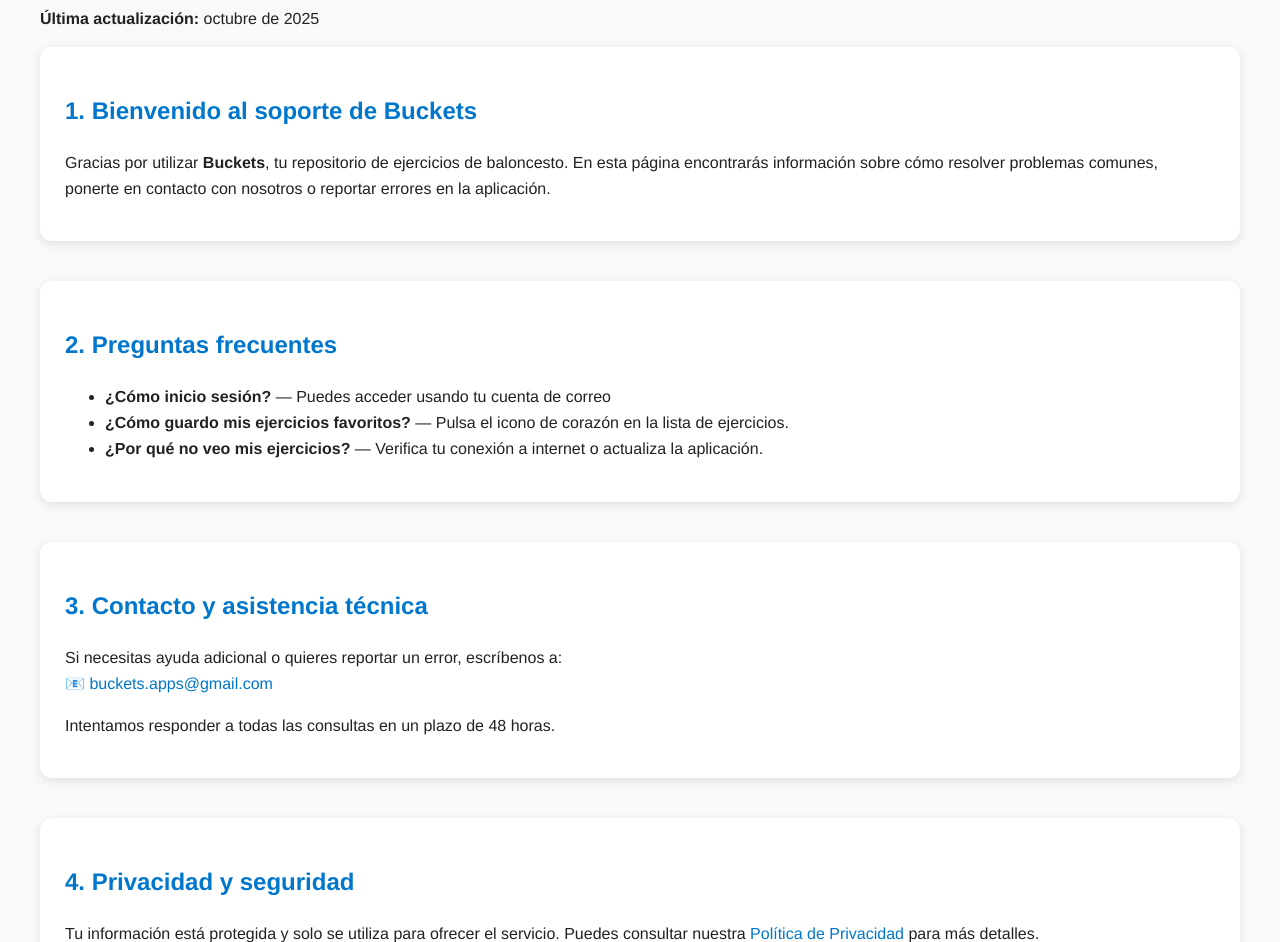
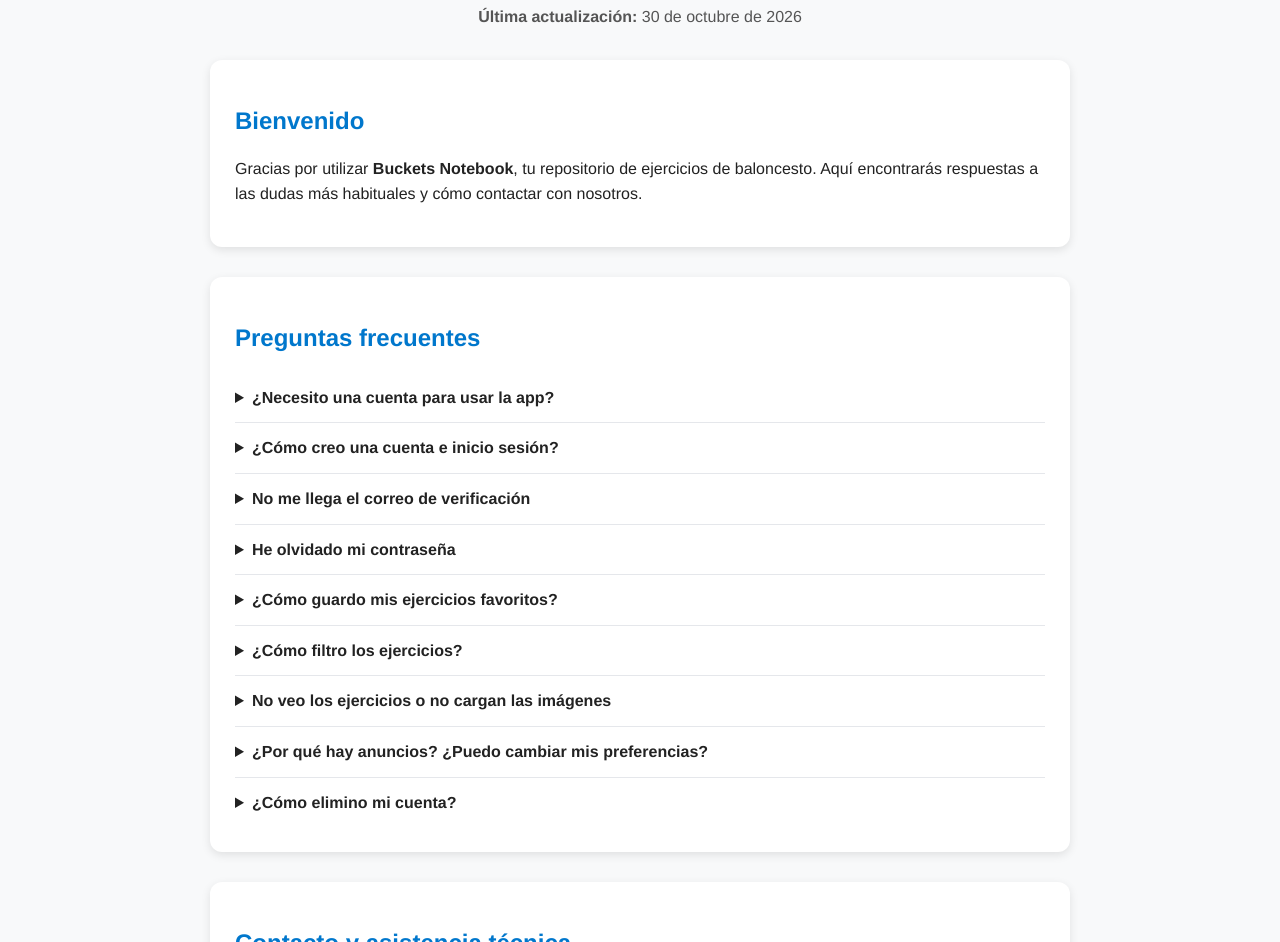
Before and after one commit to repu24/bucketsprivacy.github.io, a plain HTML site: page support.html in a window 1280 px wide. Shown: the part 115-1057 px from the top of the page. Drawn offline with Linux system fonts and the light colour scheme.

Commit message:
Revise support page for Buckets Notebook
Updated the support page to reflect the new app name and last update date, improved styling, and added frequently asked questions.

```diff
--- a/support.html
+++ b/support.html
@@ -3,31 +3,54 @@
 <head>
   <meta charset="UTF-8" />
   <meta name="viewport" content="width=device-width, initial-scale=1.0" />
-  <title>Soporte — Buckets</title>
+  <title>Soporte — Buckets Notebook</title>
+  <meta name="description" content="Centro de soporte de la aplicación Buckets Notebook: preguntas frecuentes y contacto." />
   <style>
     body {
       font-family: 'Helvetica Neue', Helvetica, Arial, sans-serif;
       line-height: 1.6;
-      margin: 40px;
+      margin: 0 auto;
+      padding: 40px 20px;
+      max-width: 860px;
       background-color: #f8f9fa;
       color: #222;
     }
     h1, h2, h3 {
       color: #0077cc;
+      line-height: 1.3;
     }
     h1 {
       text-align: center;
+      margin-bottom: 10px;
+    }
+    .updated {
+      text-align: center;
       margin-bottom: 30px;
+      color: #555;
     }
     p {
       margin-bottom: 15px;
     }
     section {
-      margin-bottom: 40px;
+      margin-bottom: 30px;
       background: white;
       padding: 25px;
       border-radius: 12px;
       box-shadow: 0 3px 10px rgba(0,0,0,0.1);
+    }
+    details {
+      border-bottom: 1px solid #e5e7eb;
+      padding: 12px 0;
+    }
+    details:last-child {
+      border-bottom: none;
+    }
+    summary {
+      cursor: pointer;
+      font-weight: bold;
+    }
+    details p, details ol {
+      margin: 10px 0 0;
     }
     a {
       color: #0077cc;
@@ -42,60 +65,123 @@
       margin-top: 40px;
       color: #777;
     }
+    @media (max-width: 600px) {
+      body { padding: 20px 12px; }
+      section { padding: 18px; }
+    }
   </style>
 </head>
 <body>
 
-  <h1>Centro de Soporte — Buckets</h1>
-  <p><strong>Última actualización:</strong> octubre de 2025</p>
+  <h1>Centro de Soporte — Buckets Notebook</h1>
+  <p class="updated"><strong>Última actualización:</strong> 30 de octubre de 2026</p>
 
   <section>
-    <h2>1. Bienvenido al soporte de Buckets</h2>
+    <h2>Bienvenido</h2>
     <p>
-      Gracias por utilizar <strong>Buckets</strong>, tu repositorio de ejercicios de baloncesto.
-      En esta página encontrarás información sobre cómo resolver problemas comunes, ponerte en contacto con nosotros o reportar errores en la aplicación.
+      Gracias por utilizar <strong>Buckets Notebook</strong>, tu repositorio de ejercicios de baloncesto.
+      Aquí encontrarás respuestas a las dudas más habituales y cómo contactar con nosotros.
     </p>
   </section>
 
   <section>
-    <h2>2. Preguntas frecuentes</h2>
-    <ul>
-      <li><strong>¿Cómo inicio sesión?</strong> — Puedes acceder usando tu cuenta de correo</li>
-      <li><strong>¿Cómo guardo mis ejercicios favoritos?</strong> — Pulsa el icono de corazón en la lista de ejercicios.</li>
-      <li><strong>¿Por qué no veo mis ejercicios?</strong> — Verifica tu conexión a internet o actualiza la aplicación.</li>
-    </ul>
+    <h2>Preguntas frecuentes</h2>
+
+    <details>
+      <summary>¿Necesito una cuenta para usar la app?</summary>
+      <p>No. Puedes consultar todos los ejercicios sin registrarte. La cuenta solo es necesaria para guardar ejercicios favoritos.</p>
+    </details>
+
+    <details>
+      <summary>¿Cómo creo una cuenta e inicio sesión?</summary>
+      <p>
+        Pulsa el icono de <strong>Perfil</strong> (arriba a la derecha) y elige <strong>Crear cuenta</strong> o <strong>Iniciar sesión</strong> con tu correo y una contraseña.
+        Después de registrarte recibirás un correo de verificación: debes abrir el enlace antes de poder iniciar sesión.
+      </p>
+    </details>
+
+    <details>
+      <summary>No me llega el correo de verificación</summary>
+      <p>
+        Revisa la carpeta de correo no deseado o spam. Si no está, intenta iniciar sesión: la app te ofrecerá
+        <strong>Reenviar verificación</strong>.
+      </p>
+    </details>
+
+    <details>
+      <summary>He olvidado mi contraseña</summary>
+      <p>
+        En la pantalla de inicio de sesión, escribe tu correo y pulsa <strong>¿Olvidaste tu contraseña?</strong>.
+        Recibirás un correo para crear una nueva. Si ya has iniciado sesión, también puedes hacerlo desde <strong>Perfil → Cambiar contraseña</strong>.
+      </p>
+    </details>
+
+    <details>
+      <summary>¿Cómo guardo mis ejercicios favoritos?</summary>
+      <p>
+        Inicia sesión y pulsa el icono de corazón de cualquier ejercicio. Los encontrarás en la pestaña
+        <strong>Favoritos</strong>, agrupados por etiqueta.
+      </p>
+    </details>
+
+    <details>
+      <summary>¿Cómo filtro los ejercicios?</summary>
+      <p>
+        En la pestaña <strong>Ejercicios</strong>, pulsa <strong>Menú → Filtros</strong> y marca una o varias etiquetas.
+        Se mostrarán los ejercicios que tengan todas las etiquetas seleccionadas.
+      </p>
+    </details>
+
+    <details>
+      <summary>No veo los ejercicios o no cargan las imágenes</summary>
+      <p>
+        Comprueba tu conexión a internet y que tienes instalada la última versión de la app.
+        Si tienes filtros activos, prueba a borrarlos desde <strong>Menú → Borrar filtros</strong>.
+      </p>
+    </details>
+
+    <details>
+      <summary>¿Por qué hay anuncios? ¿Puedo cambiar mis preferencias?</summary>
+      <p>
+        Los anuncios permiten que Buckets Notebook sea gratuita. Si estás en Europa, puedes cambiar en cualquier momento
+        si aceptas anuncios personalizados desde <strong>Perfil → Privacidad de anuncios</strong>.
+      </p>
+    </details>
+
+    <details>
+      <summary>¿Cómo elimino mi cuenta?</summary>
+      <p>
+        Desde la app: <strong>Perfil → Eliminar cuenta</strong>. Si ya no tienes la app, consulta
+        <a href="index.html#eliminar-cuenta">cómo solicitar la eliminación de tu cuenta</a>.
+      </p>
+    </details>
   </section>
 
   <section>
-    <h2>3. Contacto y asistencia técnica</h2>
+    <h2>Contacto y asistencia técnica</h2>
     <p>
-      Si necesitas ayuda adicional o quieres reportar un error, escríbenos a:
+      Si necesitas más ayuda o quieres informar de un error, escríbenos a:
       <br />
-      📧 <a href="mailto:buckets.apps@gmail.com">buckets.apps@gmail.com</a>
+      📧 <a href="mailto:buckets.apps@gmail.com?subject=Soporte%20Buckets%20Notebook">buckets.apps@gmail.com</a>
     </p>
     <p>
-      Intentamos responder a todas las consultas en un plazo de 48 horas.
+      Para ayudarte más rápido, indica el modelo de tu móvil, la versión del sistema (Android o iOS) y qué estabas haciendo cuando apareció el problema.
+      Si puedes, adjunta una captura de pantalla.
     </p>
+    <p>Intentamos responder a todas las consultas en un plazo de 48 horas laborables.</p>
   </section>
 
   <section>
-    <h2>4. Privacidad y seguridad</h2>
+    <h2>Privacidad</h2>
     <p>
-      Tu información está protegida y solo se utiliza para ofrecer el servicio.
-      Puedes consultar nuestra <a href="index.html">Política de Privacidad</a> para más detalles.
-    </p>
-  </section>
-
-  <section>
-    <h2>5. Versión de la aplicación</h2>
-    <p>
-      Esta página de soporte aplica a la versión actual de la app: <strong>Buckets v1.0</strong>.
+      Solo tratamos los datos necesarios para tu cuenta y tus favoritos, y los que utiliza Google AdMob para mostrar anuncios según tu elección de consentimiento.
+      Consulta todos los detalles en nuestra <a href="index.html">Política de Privacidad</a>.
     </p>
   </section>
 
   <footer>
-    &copy; 2025 Buckets. Todos los derechos reservados. |
-    <a href="privacy_policy.html">Política de Privacidad</a>
+    &copy; 2026 Daniel Salinas — Buckets Notebook |
+    <a href="index.html">Política de Privacidad</a>
   </footer>
 
 </body>
```
